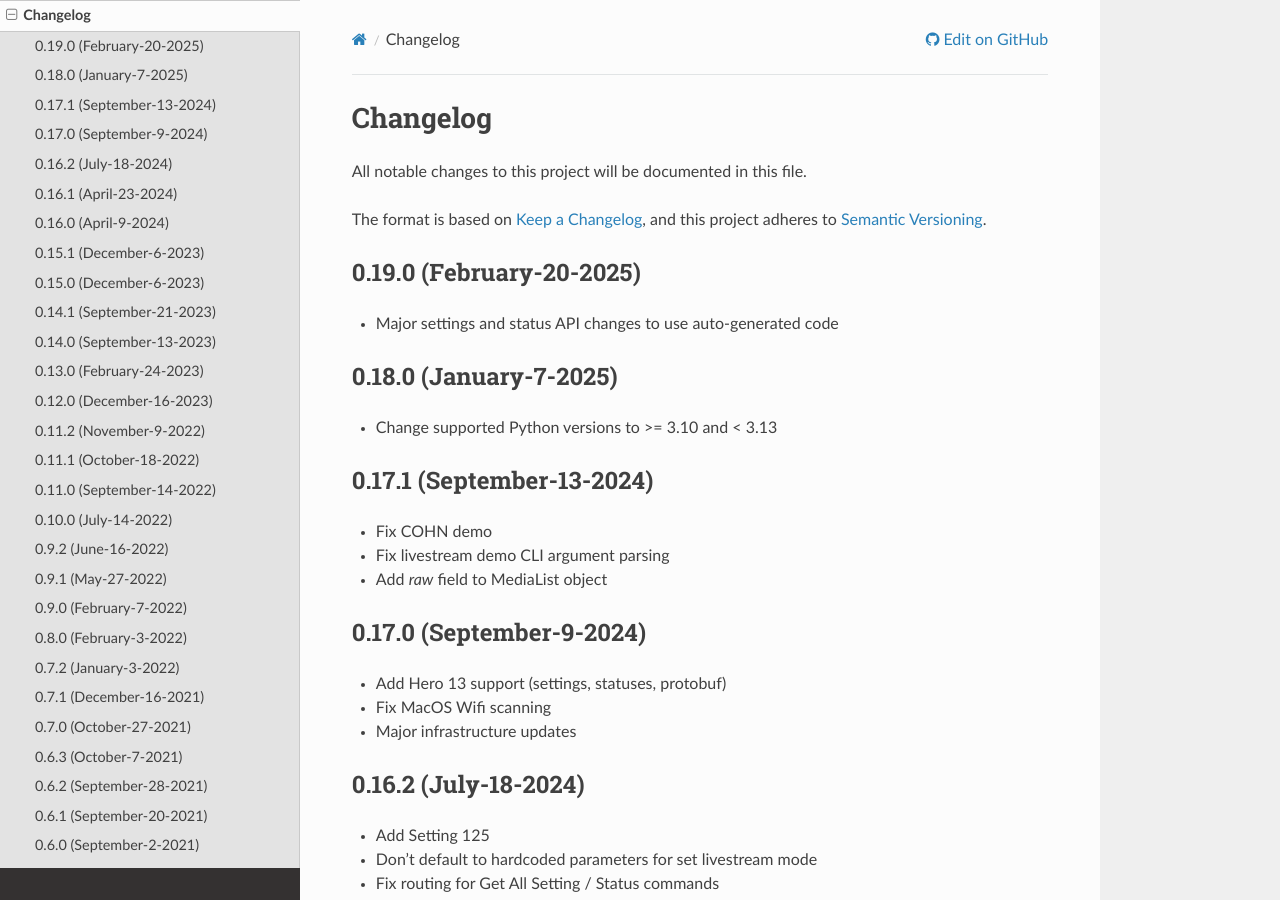
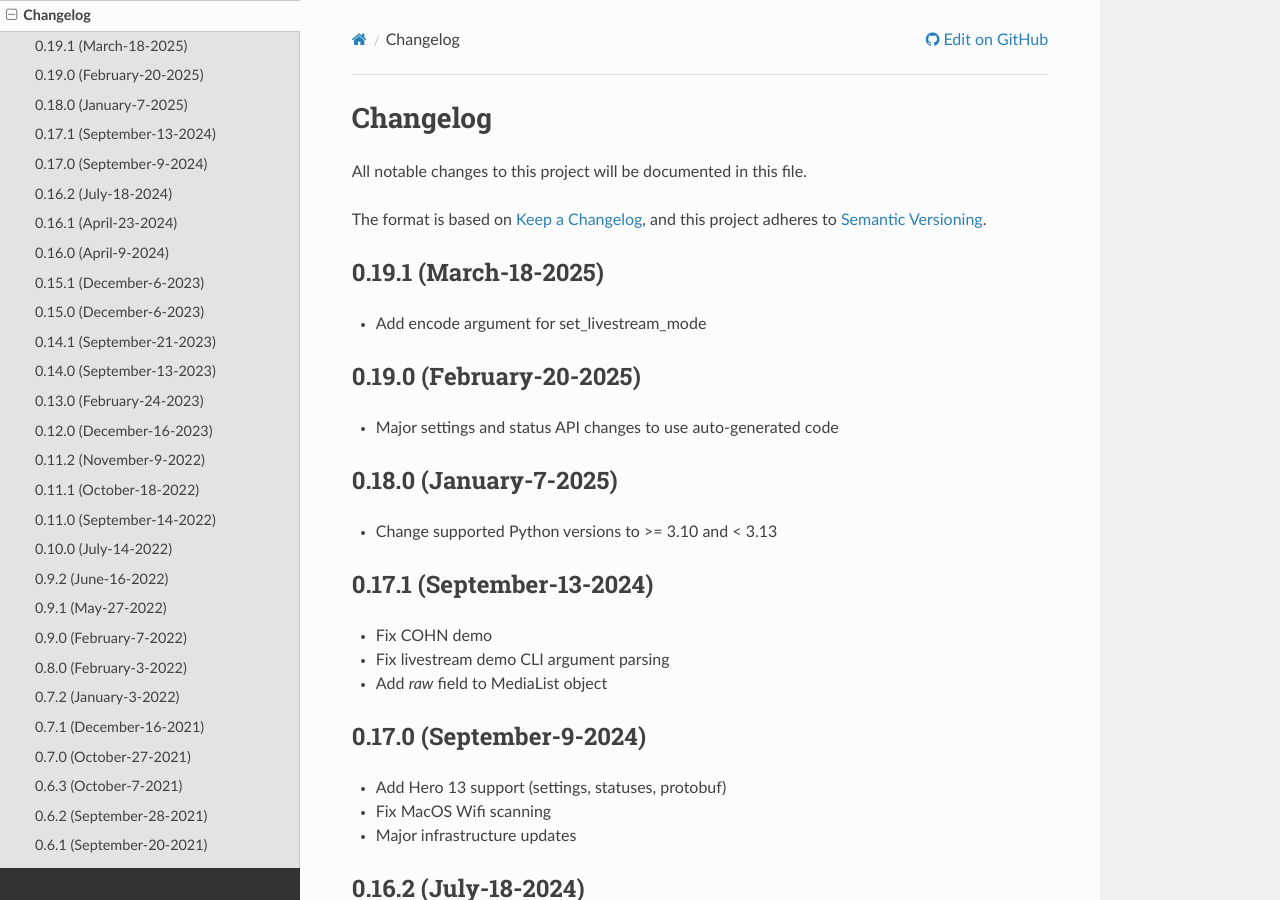
Before and after one commit to gopro/OpenGoPro, a Sphinx documentation site: the page built from demos/python/sdk_wireless_camera_control/docs/changelog.rst, in a window 1280 px wide and 900 px high. Built offline with Sphinx 7.4.7 and the Read the Docs theme 3.1.0, drawn with Linux system fonts in a browser that asks for light colours; the version number could not be read and is left out.

Commit message:
Release Python SDK 0.19.1

```diff
--- a/demos/python/sdk_wireless_camera_control/docs/changelog.rst
+++ b/demos/python/sdk_wireless_camera_control/docs/changelog.rst
@@ -8,6 +8,10 @@ All notable changes to this project will be documented in this file.
 
 The format is based on `Keep a Changelog <https://keepachangelog.com/en/1.0.0/>`_,
 and this project adheres to `Semantic Versioning <https://semver.org/spec/v2.0.0.html>`_.
+
+0.19.1 (March-18-2025)
+----------------------
+* Add encode argument for set_livestream_mode
 
 0.19.0 (February-20-2025)
 -------------------------
```
Also changed, not shown: 1 other file.
